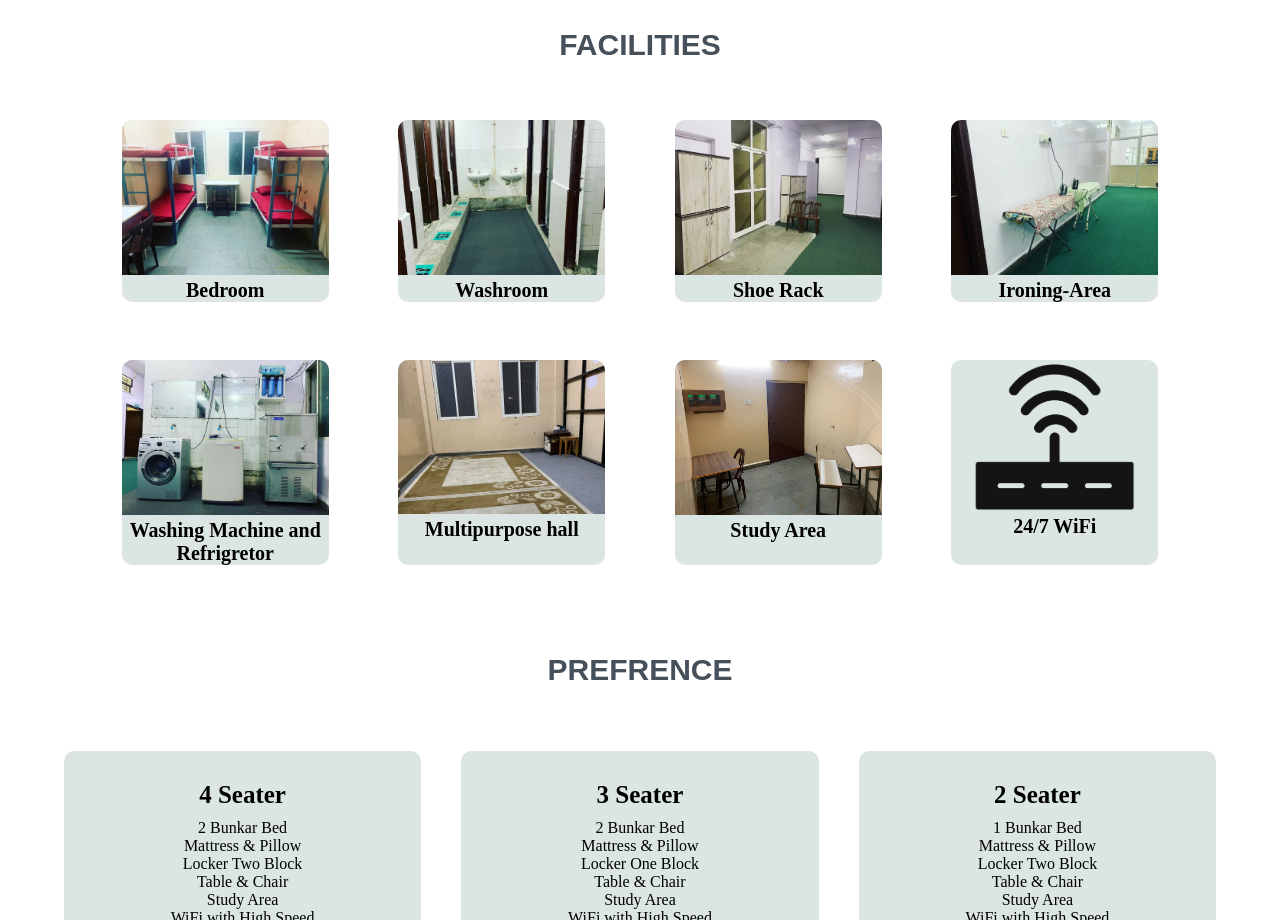
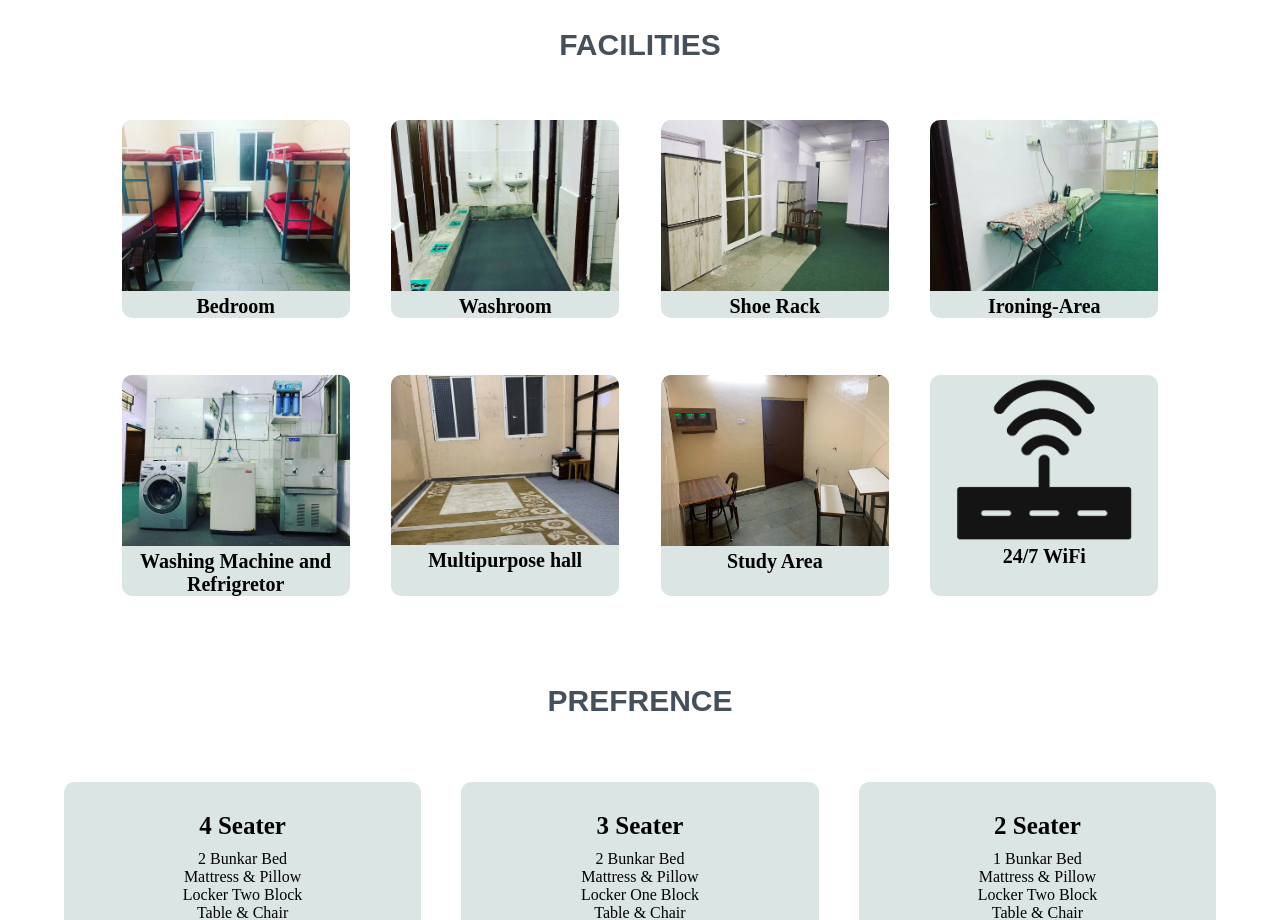
Before and after one commit to 1320tahseenkhan/spring-boys-hostel, a plain HTML site: page index.html in a window 1280 px wide. Shown: the part 802-1722 px from the top of the page. Drawn offline with Linux system fonts and the light colour scheme; a script that the page names is missing.

Commit message:
Update style.css

```diff
--- a/style.css
+++ b/style.css
@@ -126,7 +126,7 @@ nav .fa{
 .faccol{
    border: #45505b;
    background-color: #d7e2e1e0;
-   flex-basis: 20%;
+   flex-basis: 22%;
    border-radius: 10px;
 
    text-align: center;
```
